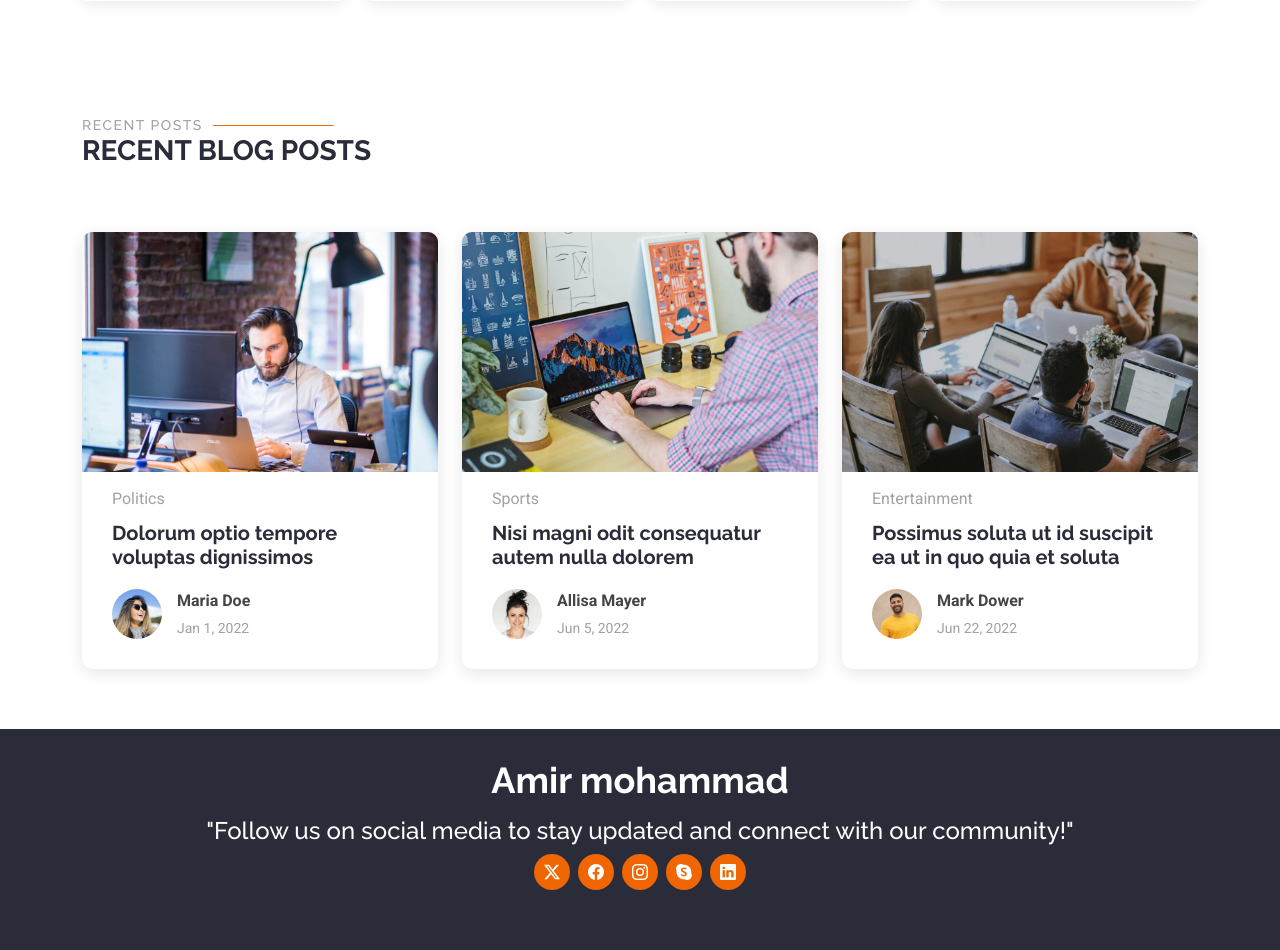
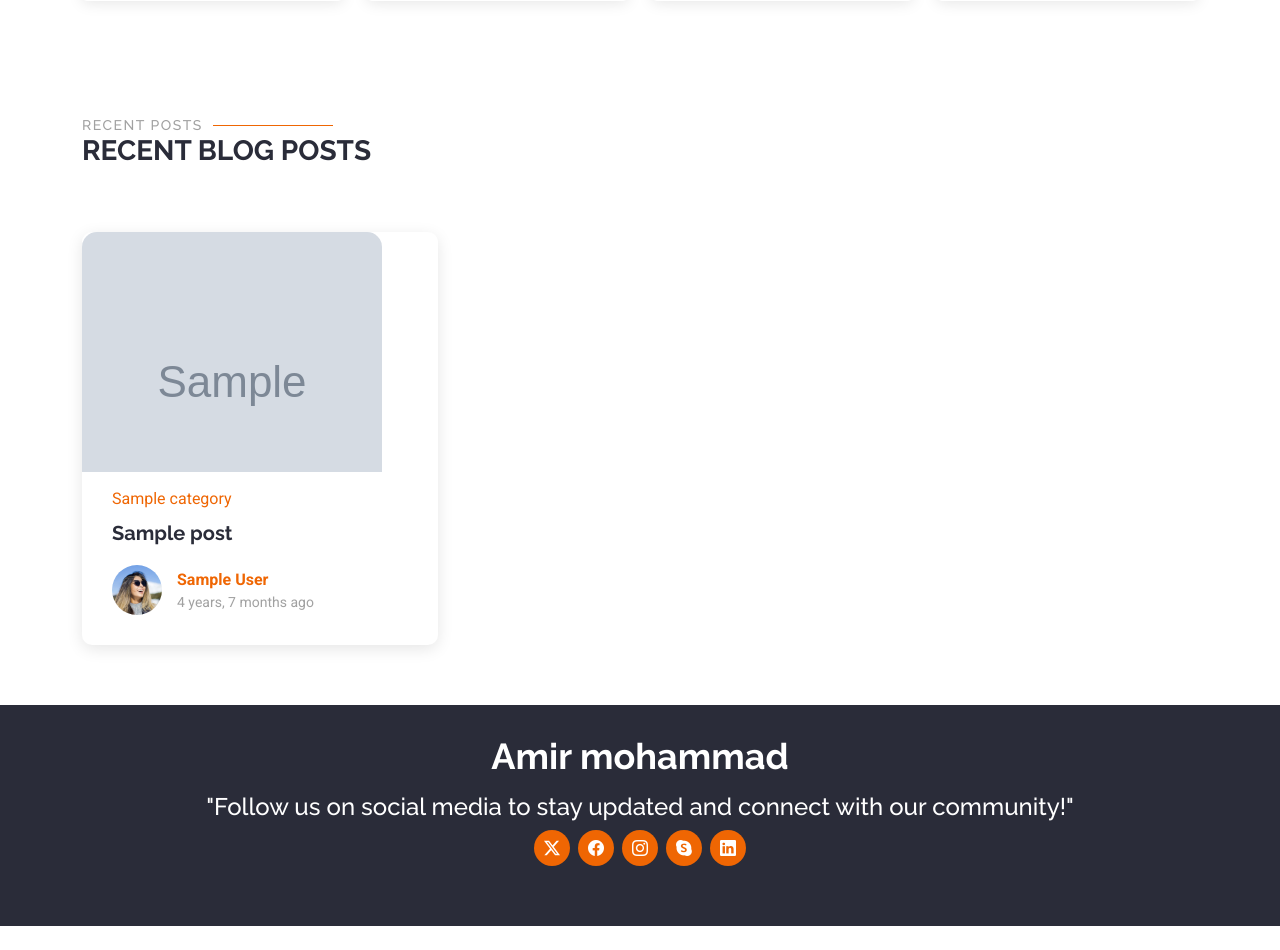
Before and after one commit to amirrezaee01/weblog, a Django app: page / in a window 1280 px wide. Shown: the part 4079-5029 px from the top of the page. After the commit the page ends 5005 px from the top, so only its background shows below. Run offline with Django 4.2, Linux system fonts and the light colour scheme; tables that the repository leaves empty hold one stand-in row (values such as "Sample post"); grey boxes marked "Sample" are stand-in pictures; some libraries are stand-ins or nearby versions.

Commit message:
added function to latest post in websirte index

```diff
--- a/templates/website/index.html
+++ b/templates/website/index.html
@@ -1,5 +1,7 @@
 {% extends 'base.html' %}
 {% block content %}
+{% load website_tags %}
+
 {% load static %}
 
 
@@ -79,7 +81,7 @@
     <!-- /Team Section -->
 
     <!-- Recent Posts Section -->
-    {% include 'website/latest_post.html' %}
+    {% latestpost %}
     <!-- /Recent Posts Section -->
 
 
--- a/templates/website/latest_post.html
+++ b/templates/website/latest_post.html
@@ -1,5 +1,5 @@
 {% load static %}
-{% load blog_tags %}
+{% load humanize %}
 <section id="recent-posts" class="recent-posts section">
 
     <!-- Section Title -->
@@ -11,87 +11,41 @@
     <div class="container">
 
         <div class="row gy-4">
+            {% for post in posts %}
 
             <div class="col-xl-4 col-md-6" data-aos="fade-up" data-aos-delay="100">
                 <article>
 
                     <div class="post-img">
-                        <img src="{% static 'img/blog/blog-1.jpg' %}" alt="" class="img-fluid">
+                        <img src="{{ post.image.url }}" alt="" class="img-fluidd">
                     </div>
 
-                    <p class="post-category">Politics</p>
+                    <p class="post-category">{% for cat in post.category.all %}
+                        <a href="{% url 'blog:category' cat_name=cat.name  %}">{{cat.name}}</a>
+                        {% if not forloop.last %},
+                        {% endif %}
+                        {% endfor %}
+                    </p>
 
                     <h2 class="title">
-                        <a href="blog-details.html">Dolorum optio tempore voluptas dignissimos</a>
+                        <a href="{% url 'blog:single' pid=post.id %}">{{post.title}}</a>
                     </h2>
 
                     <div class="d-flex align-items-center">
                         <img src="{% static 'img/blog/blog-author.jpg' %}" alt=""
                             class="img-fluid post-author-img flex-shrink-0">
                         <div class="post-meta">
-                            <p class="post-author">Maria Doe</p>
+                            <a href="{% url 'blog:author' author_username=post.author.username %}"
+                                class="post-author">{{post.author.get_full_name}}</a>
                             <p class="post-date">
-                                <time datetime="2022-01-01">Jan 1, 2022</time>
+                                {{post.published_date|naturaltime}}
                             </p>
                         </div>
                     </div>
 
                 </article>
             </div><!-- End post list item -->
-
-            <div class="col-xl-4 col-md-6" data-aos="fade-up" data-aos-delay="200">
-                <article>
-
-                    <div class="post-img">
-                        <img src="{% static 'img/blog/blog-2.jpg' %}" alt="" class="img-fluid">
-                    </div>
-
-                    <p class="post-category">Sports</p>
-
-                    <h2 class="title">
-                        <a href="blog-details.html">Nisi magni odit consequatur autem nulla dolorem</a>
-                    </h2>
-
-                    <div class="d-flex align-items-center">
-                        <img src="{% static 'img/blog/blog-author-2.jpg' %}" alt=""
-                            class="img-fluid post-author-img flex-shrink-0">
-                        <div class="post-meta">
-                            <p class="post-author">Allisa Mayer</p>
-                            <p class="post-date">
-                                <time datetime="2022-01-01">Jun 5, 2022</time>
-                            </p>
-                        </div>
-                    </div>
-
-                </article>
-            </div><!-- End post list item -->
-
-            <div class="col-xl-4 col-md-6" data-aos="fade-up" data-aos-delay="300">
-                <article>
-
-                    <div class="post-img">
-                        <img src="{% static 'img/blog/blog-3.jpg' %}" alt="" class="img-fluid">
-                    </div>
-
-                    <p class="post-category">Entertainment</p>
-
-                    <h2 class="title">
-                        <a href="blog-details.html">Possimus soluta ut id suscipit ea ut in quo quia et soluta</a>
-                    </h2>
-
-                    <div class="d-flex align-items-center">
-                        <img src="{% static 'img/blog/blog-author-3.jpg' %}" alt=""
-                            class="img-fluid post-author-img flex-shrink-0">
-                        <div class="post-meta">
-                            <p class="post-author">Mark Dower</p>
-                            <p class="post-date">
-                                <time datetime="2022-01-01">Jun 22, 2022</time>
-                            </p>
-                        </div>
-                    </div>
-
-                </article>
-            </div><!-- End post list item -->
+            {% endfor %}
 
         </div><!-- End recent posts list -->
 
--- /dev/null
+++ b/website/templatetags/website_tags.py
@@ -0,0 +1,11 @@
+from django import template
+register = template.Library()
+from blog.models import Post
+from django.utils import timezone
+
+
+@register.inclusion_tag('website/latest_post.html')
+def latestpost():
+    now = timezone.now()
+    posts = Post.objects.filter(published_date__lte=now,status=1).order_by('-published_date')[:3]
+    return{'posts':posts}
```
Also changed, not shown: website/templatetags/__init__.py (added).
